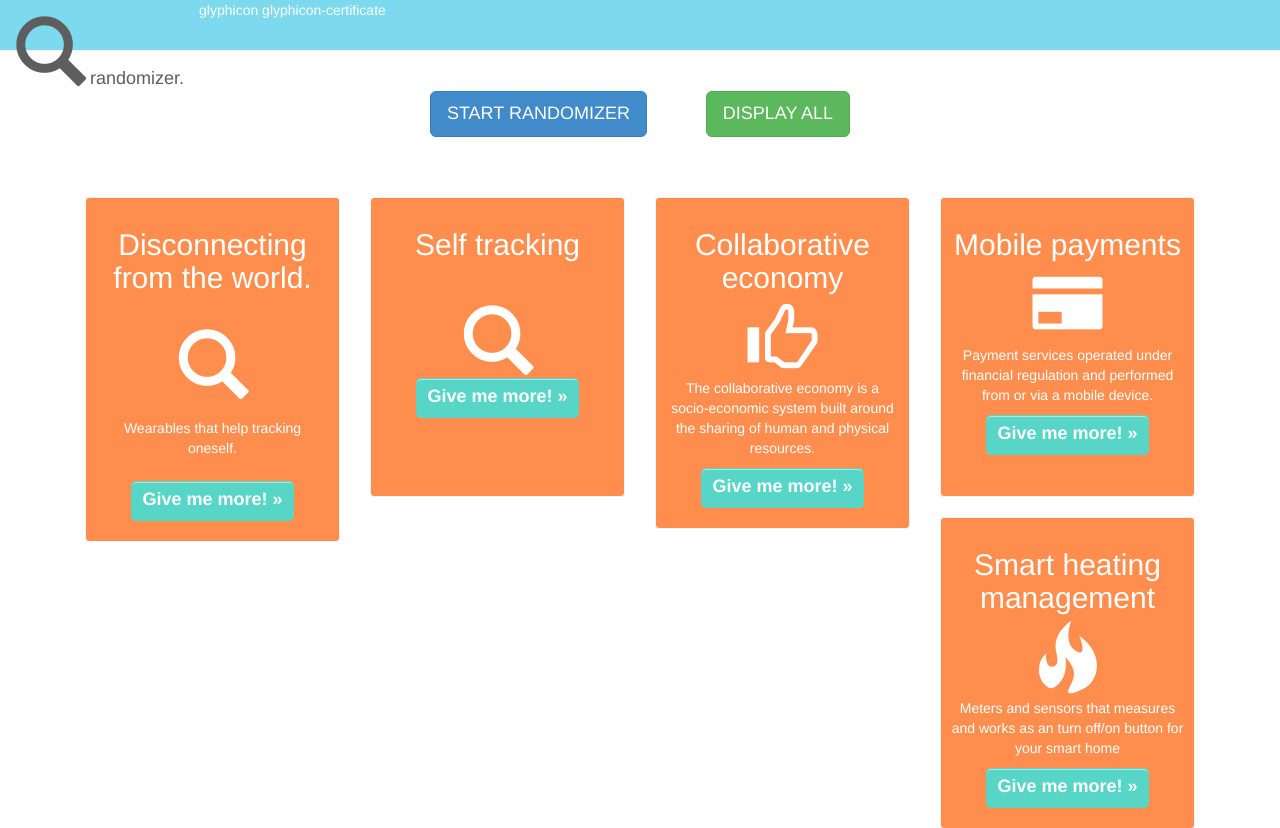
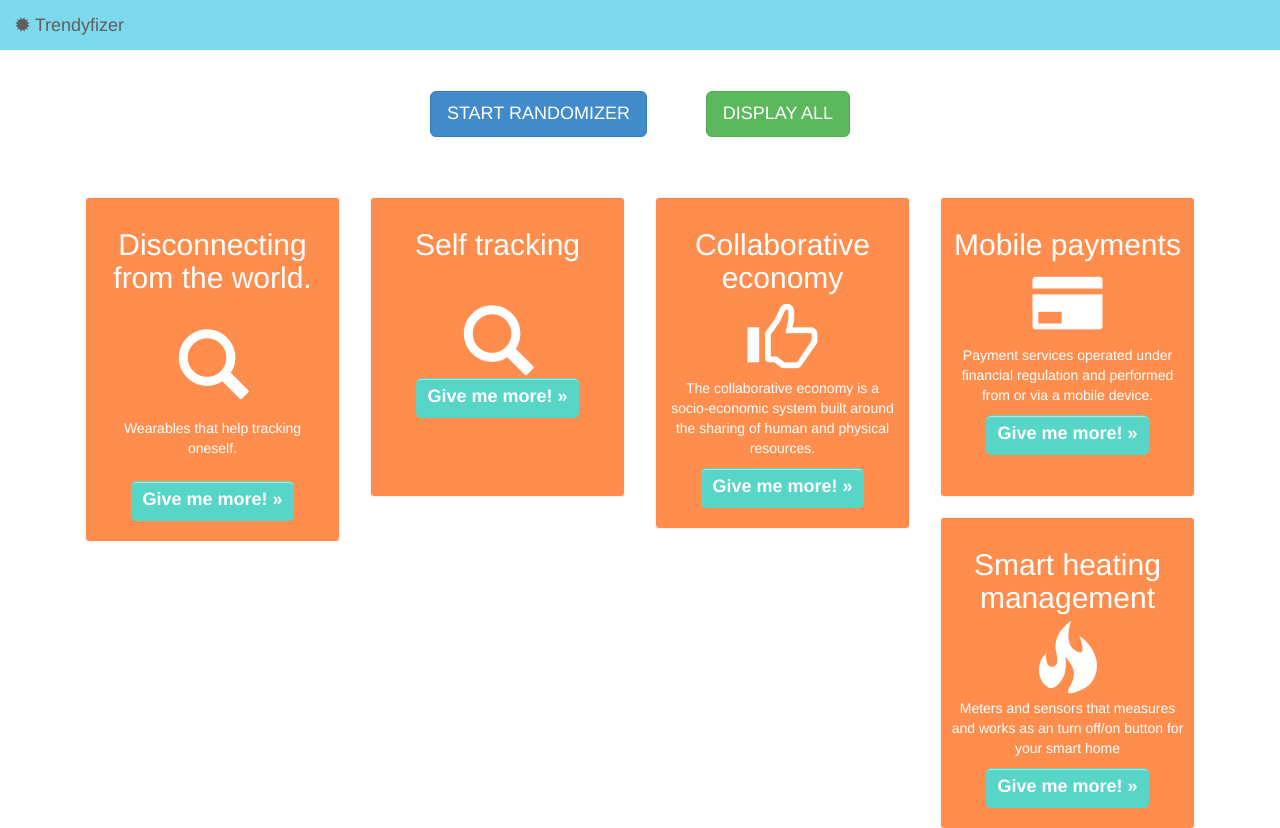
Before and after one commit to johannabulling/randomizer, a PHP site: page / in a window 1280 px wide. Shown: the top 828 px of the page. Run offline with PHP 8.4, Linux system fonts and the light colour scheme; some libraries are stand-ins or nearby versions.

Commit message:
adding icon to brand in navbar

```diff
--- a/css/main.css
+++ b/css/main.css
@@ -104,6 +104,10 @@ box-shadow: 0 1px 0 rgba(255, 255, 255, 0.5) inset;
   font-size: 70px;
 }
 
+.small-glyphicon {
+  font-size:15px;
+}
+
 .future-message {
   visibility: hidden;
   z-index: 13;
--- a/index.php
+++ b/index.php
@@ -33,7 +33,7 @@
       <div class="container-fluid">
         <!-- Brand and toggle get grouped for better mobile display -->
         <div class="navbar-header">
-          <a class="navbar-brand" href="#"><span class="glyphicon glyphicon-search"></span> randomizer.</a>glyphicon glyphicon-certificate
+          <a class="navbar-brand" href="#"><span class="glyphicon glyphicon-certificate small-glyphicon"></span> Trendyfizer</a>
         </div>
       </div><!-- /.container-fluid -->
     </nav>
```
